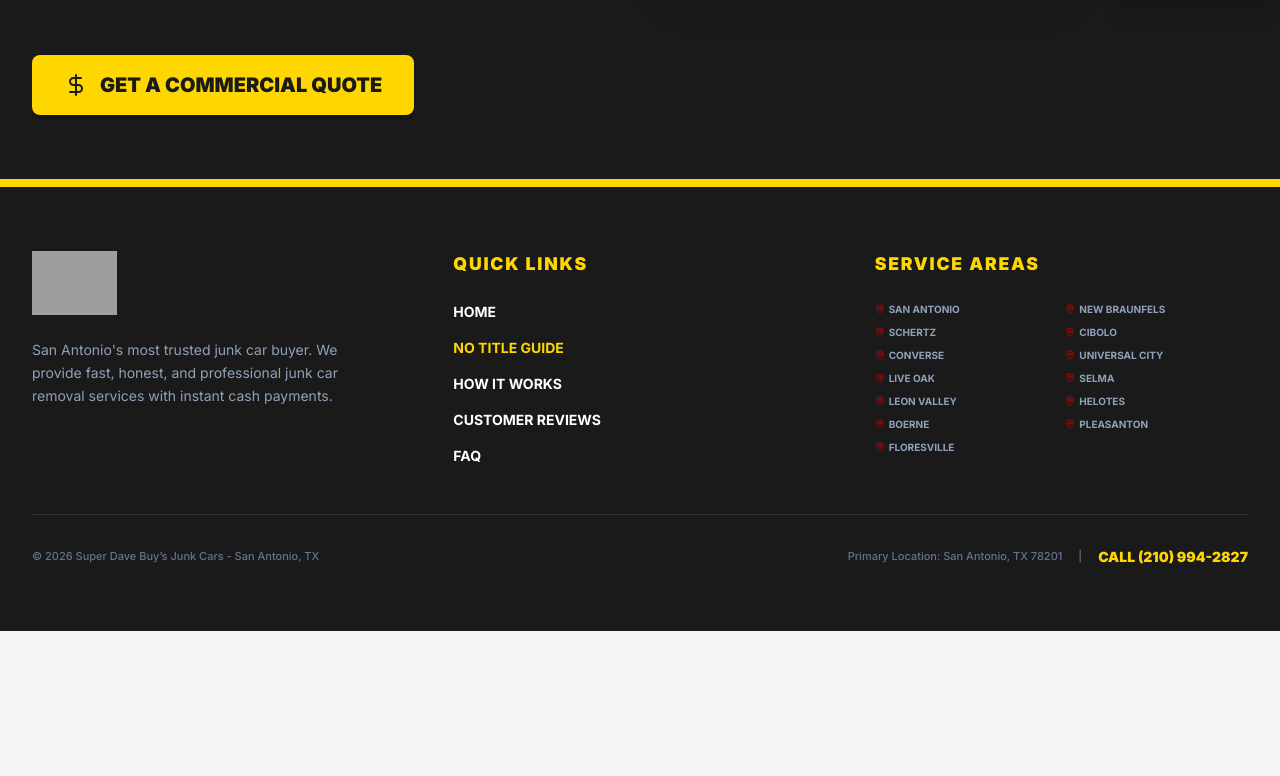
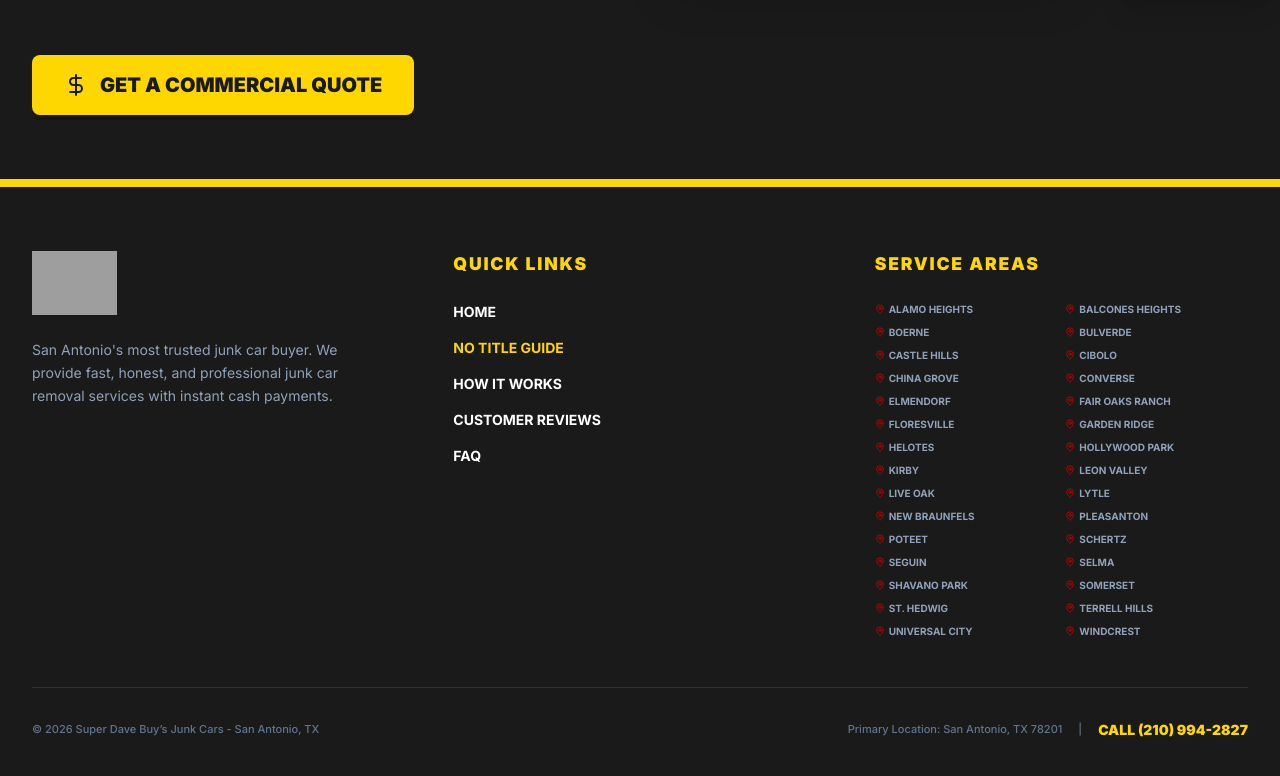
Before and after one commit to trishmarie002-art/Super-Dave-Buys-Junk-cars, a React (Vite) app: page / in a window 1280 px wide. Shown: the part 2890-3666 px from the top of the page. Before the commit the page ends 3521 px from the top, so only its background shows below. Built offline with nearby package versions, Linux system fonts and the light colour scheme; grey boxes are pictures that could not be loaded.

Commit message:
Link service area pages from footer

```diff
--- a/src/components/Footer.tsx
+++ b/src/components/Footer.tsx
@@ -2,6 +2,7 @@
 import { MapPin } from 'lucide-react';
 import { BUSINESS_INFO } from '../constants';
 import { Link } from 'react-router-dom';
+import { SERVICE_AREAS } from '../data/serviceAreas';
 
 export const Footer: React.FC = () => {
   return (
@@ -33,10 +34,10 @@
           <div>
             <h4 className="text-brand-yellow mb-6 tracking-widest uppercase">Service Areas</h4>
             <div className="grid grid-cols-2 gap-2 text-[10px] uppercase font-bold text-slate-400">
-              {BUSINESS_INFO.serviceAreas.map((city, i) => (
-                <div key={i} className="flex items-center gap-1">
-                  <MapPin size={10} className="text-brand-red" /> {city}
-                </div>
+              {SERVICE_AREAS.map((area) => (
+                <Link key={area.slug} to={`/${area.slug}`} className="flex items-center gap-1 hover:text-brand-yellow transition-colors">
+                  <MapPin size={10} className="text-brand-red" /> {area.city}
+                </Link>
               ))}
             </div>
           </div>
```
